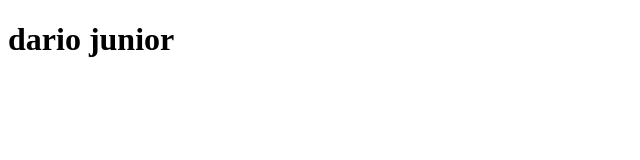
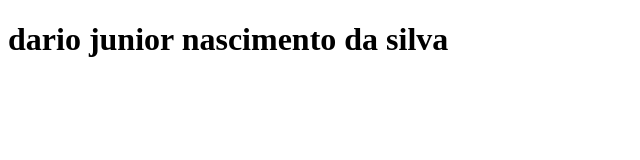
Before and after one commit to Dario08051983/barbearia, a plain HTML site: page index.html in a window 1280 px wide. Shown: the whole page, without its empty margins (0-640 px from the left). Drawn offline with Linux system fonts and the light colour scheme.

```diff
--- a/index.html
+++ b/index.html
@@ -6,6 +6,6 @@
     <title>Document</title>
 </head>
 <body>
-    <h1>dario junior</h1>
+    <h1>dario junior nascimento da silva</h1>
 </body>
 </html>
```
